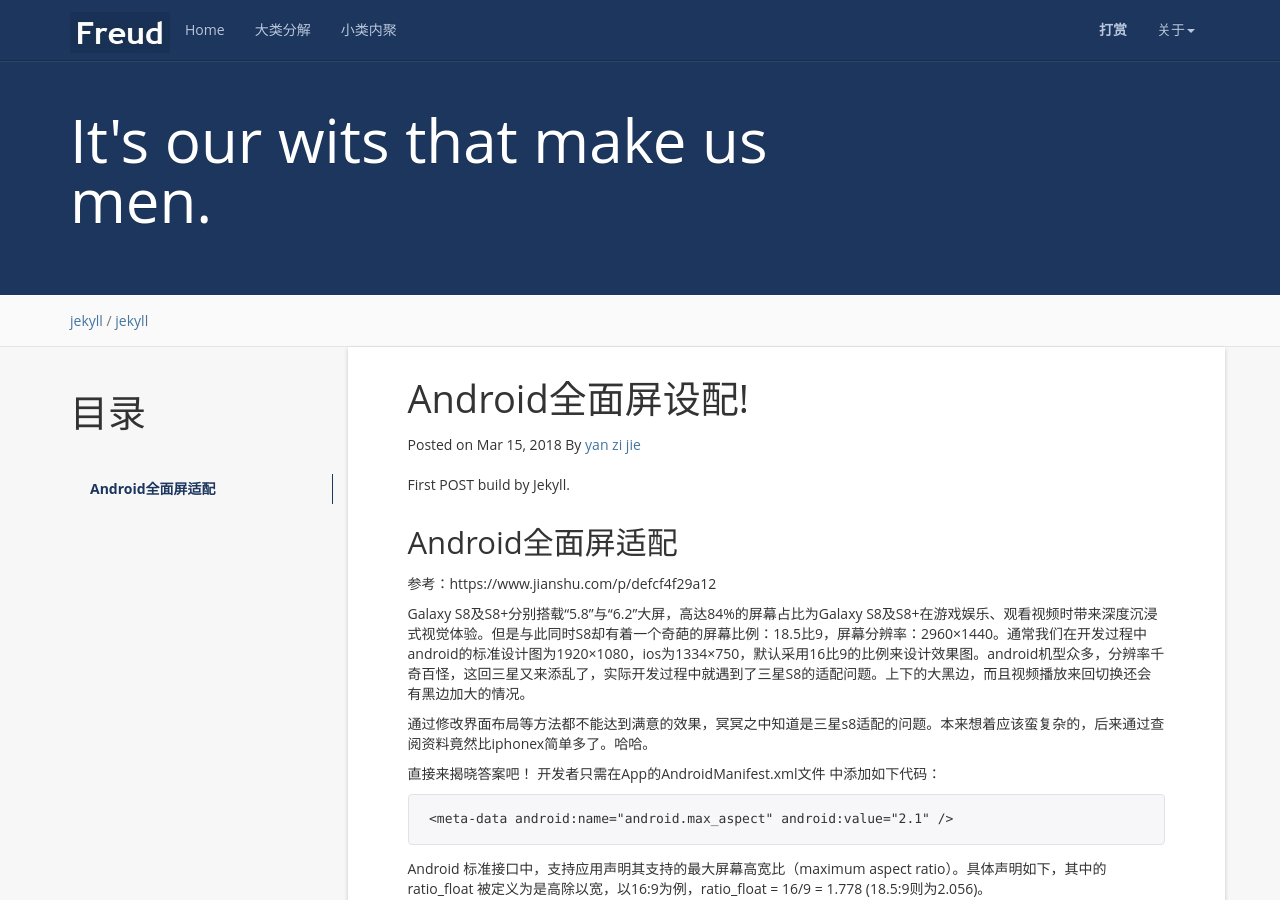
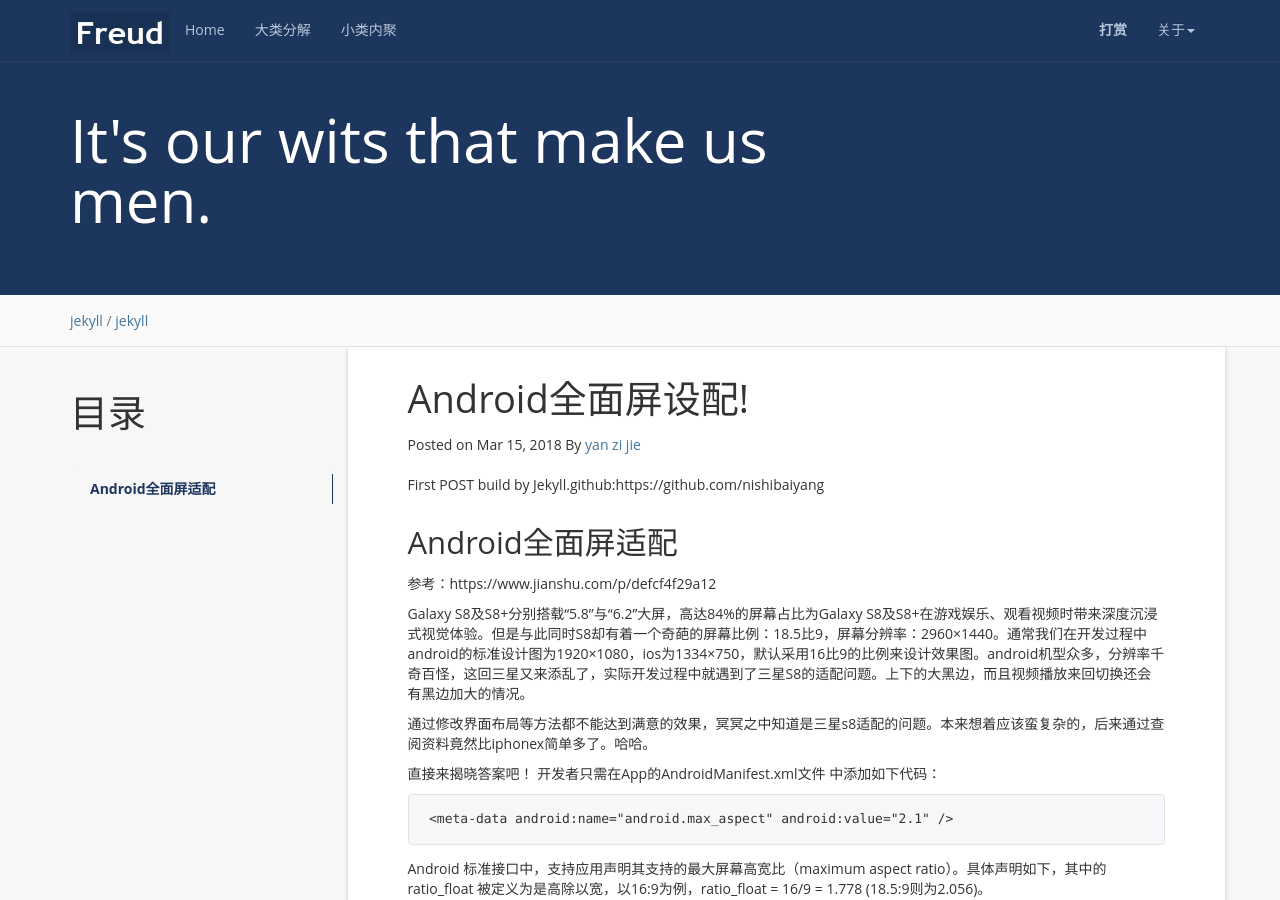
Before and after one commit to nishibaiyang/yanzijie_blog, a Jekyll site: the page built from _posts/2018-03-15-Android全面屏适配.md, in a window 1280 px wide and 900 px high. Built offline with Jekyll 4.4.1, drawn with Linux system fonts in a browser that asks for light colours; nearby versions of some CDN libraries; comment, search, counter and statistics services are not loaded.

Commit message:
Update 2018-03-15-Android全面屏适配.md

```diff
--- a/_posts/2018-03-15-Android全面屏适配.md
+++ b/_posts/2018-03-15-Android全面屏适配.md
@@ -10,7 +10,7 @@ tag: jekyll
 {:toc}
 
 
-First POST build by Jekyll.
+First POST build by Jekyll.github:https://github.com/nishibaiyang
 
 
 Android全面屏适配
```
